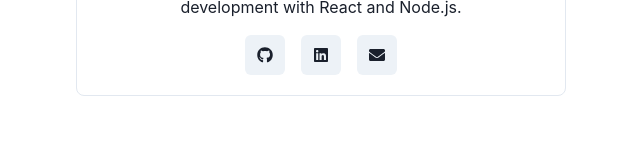
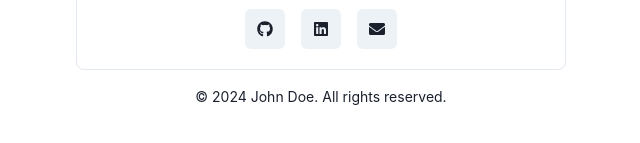
Before and after one commit to GPT-Engineer-App/my-personal-portal, a React (Vite) app: page / in a window 1280 px wide. Shown: the part 523-666 px from the top of the page, without its empty margins (319-959 px from the left). Built offline with nearby package versions, Linux system fonts and the light colour scheme.

Commit message:
Added a copyright footer to the Index page.
Prompt: Добавь в подвале copyright

```diff
--- a/src/pages/Index.jsx
+++ b/src/pages/Index.jsx
@@ -27,6 +27,9 @@ const Index = () => {
           </Flex>
         </VStack>
       </Box>
+      <Flex width="full" justify="center" p={4}>
+        <Text fontSize="sm">&copy; 2024 John Doe. All rights reserved.</Text>
+      </Flex>
     </Flex>
   );
 };
```
